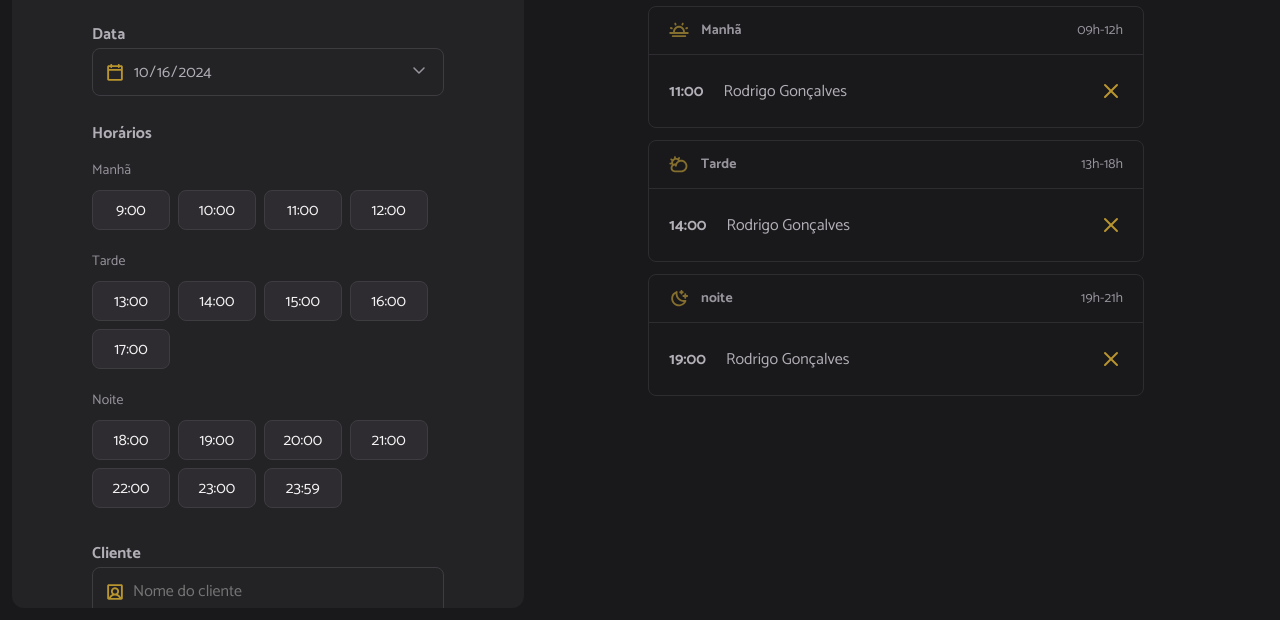
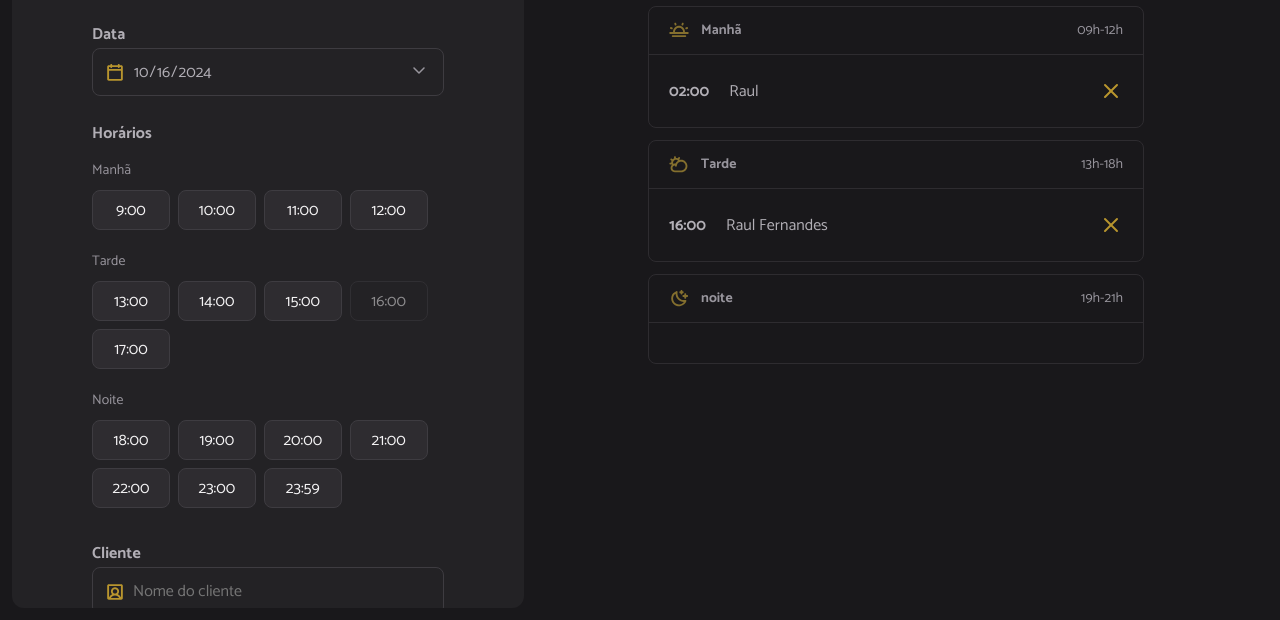
Before and after one commit to MyTruQs/hairday, a website built with webpack: page src/index.html in a window 1280 px wide. Shown: the part 180-800 px from the top of the page. Built offline with nearby package versions, Linux system fonts and the light colour scheme; data requests are answered from the project's data file.

Commit message:
add forms integration api

```diff
--- a/server.json
+++ b/server.json
@@ -1,3 +1,19 @@
 {
-    "schedules": []
+  "schedules": [
+    {
+      "id": 1729040217982,
+      "name": "Raul Fernandes",
+      "when": "2024-10-16T16:00:00.000Z"
+    },
+    {
+      "id": 1729042588329,
+      "name": "Raul",
+      "when": "2024-10-16T02:00:00.000Z"
+    },
+    {
+      "id": 1729043377591,
+      "name": "Raul Seixas",
+      "when": "2024-10-17T18:00:00.000Z"
+    }
+  ]
 }
--- a/src/modules/form/hours-load.js
+++ b/src/modules/form/hours-load.js
@@ -6,20 +6,27 @@ import { hoursClick } from "./hours-click.js"
 
 const hours = document.getElementById("hours")
 
-export function hoursLoad({ date }) {
+export function hoursLoad({ date, dailySchedules }) {
     // Limpa a lista de horarios.
     hours.innerHTML = ""
+
+    // Obtem a lista de horarios ocupados.
+    const unavailableHours = dailySchedules.map((schedule) =>
+        dayjs(schedule.when).format("HH:mm")
+    )
 
     const opening = openingHours.map((hour) => {
         // Recupera somente a hora.
         const [scheduleHour] = hour.split(":")
 
         // Adiciona a hora na data e verifica se esta no passado.
-        const isHourPast = dayjs(date).add(scheduleHour, "hour").isAfter(dayjs())
+        const isHourPast = dayjs(date).add(scheduleHour, "hour").isBefore(dayjs())
+
+        const available = !unavailableHours.includes(hour) && !isHourPast
 
         return {
             hour,
-            available: isHourPast
+            available
         };
     })
 
--- a/src/modules/form/submit.js
+++ b/src/modules/form/submit.js
@@ -1,4 +1,7 @@
 import dayjs from "dayjs";
+
+import { scheduleNew } from "../../services/schedule-new.js";
+import { schedulesDay } from "../schedules/load.js";
 
 const form = document.querySelector("form");
 const clientName = document.getElementById("client");
@@ -11,7 +14,7 @@ const inputToday = dayjs(new Date()).format("YYYY-MM-DD")
 selectedDate.value = inputToday;
 selectedDate.min = inputToday;
 
-form.onsubmit = (event) => {
+form.onsubmit = async (event) => {
     // Previne o comportamento padrão de carregar a pagina.
     event.preventDefault();
 
@@ -39,11 +42,18 @@ form.onsubmit = (event) => {
         // Gera um ID
         const id = new Date().getTime();
 
-        console.log({
+        // Faz o agendamento.
+        await scheduleNew({
             id,
             name,
             when
         });
+
+        // Recarra os agendamentos.
+        await schedulesDay();
+
+        // Limpa o campo de nome.
+        clientName.value = "";
 
     } catch (error) {
         alert("Não foi possivel realizar o agendamento!!!")
--- a/src/modules/schedules/load.js
+++ b/src/modules/schedules/load.js
@@ -1,12 +1,20 @@
+import { scheduleFetchByDay } from "../../services/schedule-fetch-by-day.js"
+import { scheduleShow } from "../schedules/show.js"
 import { hoursLoad } from "../form/hours-load.js"
 
 // Sleciona o input de data.
 const selectedDate = document.getElementById("date");
 
-export function schedulesDay() {
+export async function schedulesDay() {
     // Obtem a data do input.
     const date = selectedDate.value
 
+    // Busca na API os agendamentos.
+    const dailySchedules = await scheduleFetchByDay({ date })
+
+    // Exibe os agendamentos.
+    scheduleShow({ dailySchedules })
+
     // Renderiza as horas disponiveis.
-    hoursLoad({ date })
+    hoursLoad({ date, dailySchedules })
 }
--- /dev/null
+++ b/src/modules/schedules/show.js
@@ -0,0 +1,54 @@
+import dayjs from "dayjs";
+
+// Seleciona as sessões manha, tarde e noite.
+const periodMorning = document.getElementById("period-morning");
+const periodAfternoon = document.getElementById("period-afternoon");
+const periodNight = document.getElementById("period-night");
+
+export function scheduleShow({ dailySchedules }) {
+    try {
+        // Limpa as listas.
+        periodMorning.innerHTML = "";
+        periodAfternoon.innerHTML = "";
+        periodNight.innerHTML = "";
+
+        // Renderiza os agendamentos por periodo.
+        dailySchedules.forEach((schedule) => {
+            const item = document.createElement("li");
+            const time = document.createElement("strong");
+            const name = document.createElement("span");
+
+            // Adiciona o id do agendamento.
+            item.setAttribute("data-id", schedule.id);
+
+            time.textContent = dayjs(schedule.when).format("HH:mm");
+            name.textContent = schedule.name;
+
+            // Cria o icone de cancelar o agendamento.
+            const cancelIcon = document.createElement("img");
+            cancelIcon.classList.add("cancel-icon");
+            cancelIcon.setAttribute("src", "./src/assets/cancel.svg");
+            cancelIcon.setAttribute("alt", "Cancelar agendamento");
+
+            // Adiciona o tempo, nome e o icone no item.
+            item.append(time, name, cancelIcon);
+
+            // Obtem somente a hora.
+            const hour = dayjs(schedule.when).hour();
+
+            // Renderiza o agendamento na sessão (manha, tarde ou noite).
+            if (hour <= 12) {
+                periodMorning.appendChild(item);
+            } else if (hour > 12 && hour <= 18) {
+                periodAfternoon.appendChild(item);
+            } else {
+                periodNight.appendChild(item);
+            }
+        });
+
+    } catch (error) {
+        console.log(error);
+        alert("Não foi possível exibir os agendamentos!!!");
+
+    }
+}
--- /dev/null
+++ b/src/services/schedule-fetch-by-day.js
@@ -0,0 +1,21 @@
+import dayjs from 'dayjs';
+import { apiConfig } from './api-config.js';
+
+export async function scheduleFetchByDay({ date }) {
+    try {
+        // Faz a requisição.
+        const response = await fetch(`${apiConfig.baseURL}/schedules`);
+
+        // Converte para JSON.
+        const data = await response.json();
+
+        // Filtra os agendamentos do dia selecionado.
+        const dailySchedules = data.filter((schedule) => dayjs(date).isSame(schedule.when, 'day'));
+
+        return dailySchedules;
+
+    } catch (error) {
+        console.log(error);
+        alert("Não foi possível carregar os agendamentos!!!");
+    }
+}
```
Also changed, not shown: src/index.html (+6 -3 lines).
